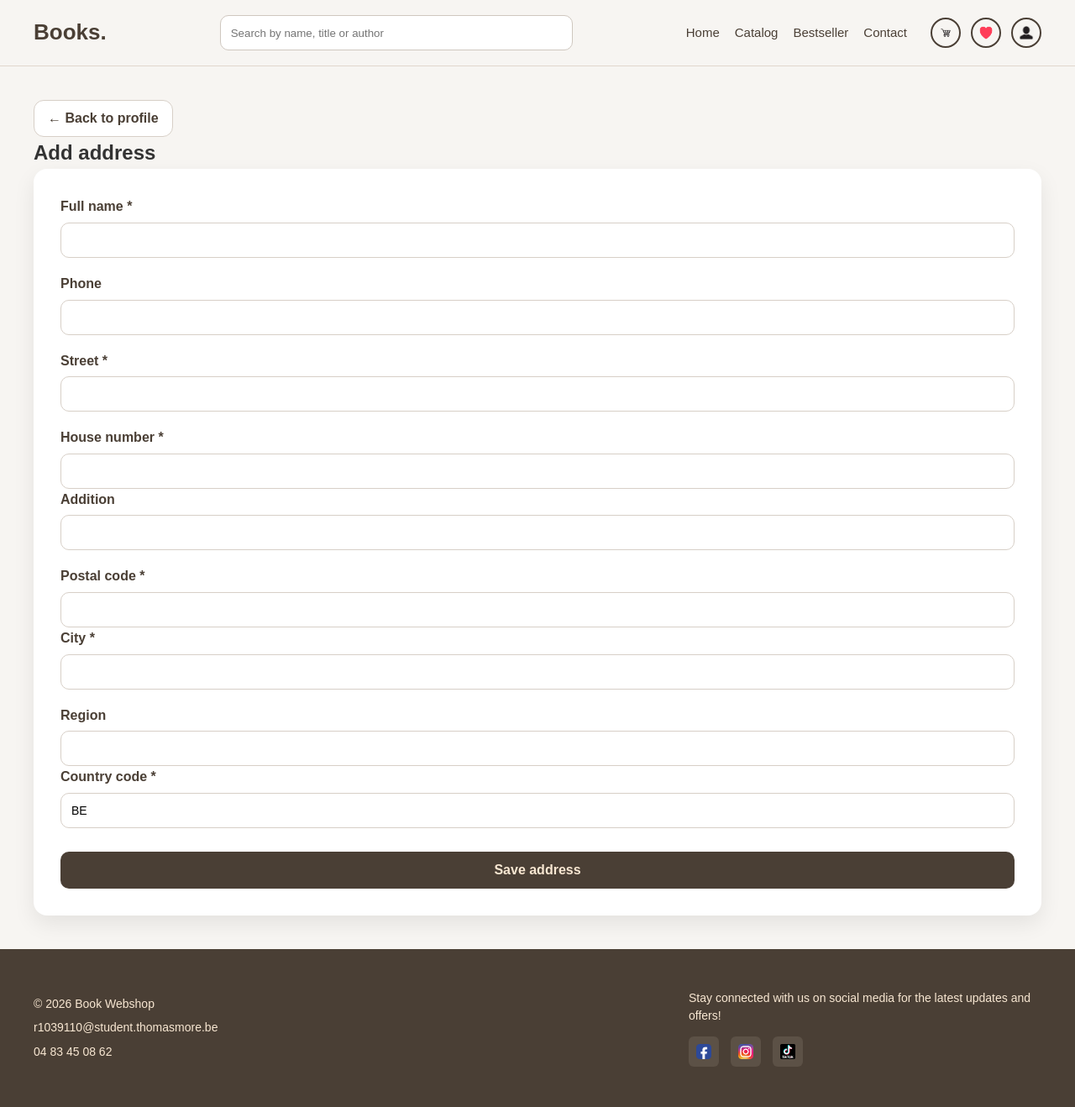
After one commit to annabelxoxo/book_webshop_2XD, a PHP site: page /address_form.php in a window 1280 px wide. The commit adds this page. Shown: the whole page at 84% size. Run offline with PHP 8.4, Linux system fonts and the light colour scheme; the visitor is signed in with stand-in values (Sample User, id 1).

Commit message:
Update product links to include base URL and add profile and address management pages

```diff
--- /dev/null
+++ b/book_webshop_2XD/address_form.php
@@ -0,0 +1,248 @@
+<?php
+require __DIR__ . "/includes/config.php";
+
+if (session_status() === PHP_SESSION_NONE) {
+  session_start();
+}
+
+if (!isset($_SESSION["user_id"])) {
+  header("Location: /book_webshop_2XD/login.php");
+  exit;
+}
+
+$userId = (int)$_SESSION["user_id"];
+$addressId = (int)($_GET["id"] ?? 0);
+
+$error = "";
+$success = "";
+
+$data = [
+  "type" => "shipping",
+  "full_name" => "",
+  "phone" => "",
+  "street" => "",
+  "house_number" => "",
+  "house_number_addition" => "",
+  "postal_code" => "",
+  "city" => "",
+  "region" => "",
+  "country_code" => "BE", //nog uitzoeken hoe die country codes werken//
+];
+
+if ($addressId > 0) {
+  $stmt = $pdo->prepare("SELECT * FROM address WHERE id = ? AND user_id = ?");
+  $stmt->execute([$addressId, $userId]);
+  $row = $stmt->fetch();
+
+  if (!$row) {
+    http_response_code(404);
+    die("Address not found.");
+  }
+
+if ($_SERVER["REQUEST_METHOD"] === "POST") {
+
+
+  foreach ($data as $k => $v) {
+    if ($k === "type") continue;
+    $data[$k] = trim((string)($_POST[$k] ?? $v));
+  }
+
+
+  if (
+    $data["full_name"] === "" ||
+    $data["street"] === "" ||
+    $data["house_number"] === "" ||
+    $data["postal_code"] === "" ||
+    $data["city"] === "" ||
+    $data["country_code"] === ""
+  ) {
+    $error = "Please fill in all required fields.";
+  } else {
+
+  if ($addressId > 0) {
+
+      $upd = $pdo->prepare("
+        UPDATE address
+        SET
+          full_name=?,
+          phone=?,
+          street=?,
+          house_number=?,
+          house_number_addition=?,
+          postal_code=?,
+          city=?,
+          region=?,
+          country_code=?,
+          updated_at=NOW()
+        WHERE id=? AND user_id=?
+      ");
+
+      $upd->execute([
+        $data["full_name"],
+        $data["phone"],
+        $data["street"],
+        $data["house_number"],
+        $data["house_number_addition"],
+        $data["postal_code"],
+        $data["city"],
+        $data["region"],
+        strtoupper($data["country_code"]),
+        $addressId,
+        $userId
+      ]);
+
+      header("Location: /book_webshop_2XD/profile.php");
+      exit;
+
+    } else {
+
+    $check = $pdo->prepare("SELECT id FROM address WHERE user_id = ? AND type = ? LIMIT 1");
+      $check->execute([$userId, $data["type"]]);
+      $existingId = (int)($check->fetchColumn() ?? 0);
+
+      if ($existingId > 0) {
+
+        $upd = $pdo->prepare("
+          UPDATE address
+          SET
+            full_name=?,
+            phone=?,
+            street=?,
+            house_number=?,
+            house_number_addition=?,
+            postal_code=?,
+            city=?,
+            region=?,
+            country_code=?,
+            updated_at=NOW()
+          WHERE id=? AND user_id=?
+        ");
+
+        $upd->execute([
+          $data["full_name"],
+          $data["phone"],
+          $data["street"],
+          $data["house_number"],
+          $data["house_number_addition"],
+          $data["postal_code"],
+          $data["city"],
+          $data["region"],
+          strtoupper($data["country_code"]),
+          $existingId,
+          $userId
+        ]);
+
+      } else {
+
+        $ins = $pdo->prepare("
+          INSERT INTO address
+            (user_id, type, full_name, phone, street, house_number, house_number_addition, postal_code, city, region, country_code, created_at, updated_at)
+          VALUES
+            (?, ?, ?, ?, ?, ?, ?, ?, ?, ?, ?, NOW(), NOW())
+        ");
+
+        $ins->execute([
+          $userId,
+          $data["type"],
+          $data["full_name"],
+          $data["phone"],
+          $data["street"],
+          $data["house_number"],
+          $data["house_number_addition"],
+          $data["postal_code"],
+          $data["city"],
+          $data["region"],
+          strtoupper($data["country_code"])
+        ]);
+      }
+
+      header("Location: /book_webshop_2XD/profile.php");
+      exit;
+    }
+  }
+}
+}
+?>
+<!DOCTYPE html>
+<html lang="en">
+<head>
+  <meta charset="UTF-8" />
+  <meta name="viewport" content="width=device-width, initial-scale=1.0" />
+  <title><?= $addressId > 0 ? "Edit address" : "Add address" ?> - Book Webshop</title>
+  <base href="/book_webshop_2XD/">
+  <link rel="stylesheet" href="book_webshop_2XD/css/styles.css" />
+</head>
+<body>
+
+<?php include __DIR__ . "/includes/header.php"; ?>
+
+<main>
+  <div class="container">
+
+    <a class="btn-secondary" href="book_webshop_2XD/profile.php">← Back to profile</a>
+
+    <h2 "><?= $addressId > 0 ? "Edit address" : "Add address" ?></h2>
+
+    <?php if ($error): ?>
+      <p class="error"><?= htmlspecialchars($error) ?></p>
+    <?php endif; ?>
+
+    <form method="post" class="contact-form">
+
+      <div class="form-group">
+        <label>Full name *</label>
+        <input type="text" name="full_name" value="<?= htmlspecialchars($data["full_name"]) ?>" required>
+      </div>
+
+      <div class="form-group">
+        <label>Phone</label>
+        <input type="text" name="phone" value="<?= htmlspecialchars($data["phone"]) ?>">
+      </div>
+
+      <div class="form-group">
+        <label>Street *</label>
+        <input type="text" name="street" value="<?= htmlspecialchars($data["street"]) ?>" required>
+      </div>
+
+      <div class="form-group" >
+        <div>
+          <label>House number *</label>
+          <input type="text" name="house_number" value="<?= htmlspecialchars($data["house_number"]) ?>" required>
+        </div>
+        <div>
+          <label>Addition</label>
+          <input type="text" name="house_number_addition" value="<?= htmlspecialchars($data["house_number_addition"]) ?>">
+        </div>
+      </div>
+
+      <div class="form-group">
+        <div>
+          <label>Postal code *</label>
+          <input type="text" name="postal_code" value="<?= htmlspecialchars($data["postal_code"]) ?>" required>
+        </div>
+        <div>
+          <label>City *</label>
+          <input type="text" name="city" value="<?= htmlspecialchars($data["city"]) ?>" required>
+        </div>
+      </div>
+
+      <div class="form-group">
+        <div>
+          <label>Region</label>
+          <input type="text" name="region" value="<?= htmlspecialchars($data["region"]) ?>">
+        </div>
+        <div>
+          <label>Country code *</label>
+          <input type="text" name="country_code" maxlength="2" value="<?= htmlspecialchars($data["country_code"]) ?>" required>
+        </div>
+      </div>
+
+      <button type="submit" class="btn-primary">Save address</button>
+    </form>
+
+  </div>
+</main>
+
+<?php include __DIR__ . "/includes/footer.php"; ?>
+</body>
+</html>
--- a/book_webshop_2XD/classes/cart.php
+++ b/book_webshop_2XD/classes/cart.php
@@ -156,7 +156,7 @@ foreach ($books as $b) {
               $lineUnits = $unitsEach * $qty;
             ?>
             <article class="cart-card">
-              <a class="cart-card-link" href="product.php?id=<?= $id ?>">
+              <a class="cart-card-link" href="book_webshop_2XD/product.php?id=<?= $id ?>">
                 <div class="cart-img">
                   <img src="<?= htmlspecialchars($b['cover_image']) ?>" alt="<?= htmlspecialchars($b['title']) ?>">
                 </div>
--- a/book_webshop_2XD/css/styles.css
+++ b/book_webshop_2XD/css/styles.css
@@ -1244,70 +1244,159 @@ button{
 .wishlist-actions .btn-secondary:hover{
   background: rgba(74,63,53,0.06);
 }
-/* =========================================
-   Footer
-========================================= */
-.main-footer{
-  background-color: var(--brown);
-  color: var(--cream);
-  margin-top: auto;
-}
-
-.footer-container{
+
+
+/* =========================
+   Profile page
+========================= */
+.profile-layout{
+  display: grid;
+  grid-template-columns: 260px 1fr;
+  gap: 40px;
+  max-width: 1100px ;
+  margin: 60px auto 100px;
+}
+
+.profile-sidebar{
+  background: #fff;
+  border: 1px solid #eee3da;
+  border-radius: 14px;
+  padding: 20px;
+}
+
+.profile-menu{
+  display: flex;
+  flex-direction: column;
+  gap: 6px;
+}
+
+.profile-menu a{
+  padding: 10px 12px;
+  border-radius: 8px;
+  text-decoration: none;
+  color: #4a3f35;
+  font-size: 14px;
+}
+
+.profile-menu a:hover{
+  background: rgba(74,63,53,0.08);
+}
+
+.profile-menu a.active{
+  background: rgba(74,63,53,0.15);
+  font-weight: 700;
+}
+
+.profile-logout{
+  margin-top: 20px;
+  background: none;
+  border: none;
+  color: #777;
+  text-align: left;
+  cursor: pointer;
+}
+
+.profile-logout:hover{
+  text-decoration: underline;
+}
+
+.profile-content h1{
+  font-size: 30px;
+  color: #4a3f35;
+  margin-bottom: 20px;
+}
+
+.profile-box{
+  background: #fff;
+  border: 1px solid #eee3da;
+  border-radius: 16px;
+  padding: 24px;
+  margin-bottom: 28px;
+  position: relative;
+}
+
+.profile-box h2{
+  font-size: 20px;
+  margin-bottom: 16px;
+  color: #4a3f35;
+}
+
+.profile-row{
   display: flex;
   justify-content: space-between;
-  align-items: flex-start;
-  gap: 40px;
-  padding: 48px 0;
-}
-
-.footer-left p{
-  margin: 6px 0;
-  font-size: 14px;
-}
-
-.footer-left a{
-  color: var(--cream);
+  padding: 10px 0;
+  border-bottom: 1px solid #eee3da;
+  font-size: 14px;
+}
+
+.profile-row:last-child{
+  border-bottom: none;
+}
+
+.profile-edit{
+  position: absolute;
+  top: 24px;
+  right: 24px;
+  font-size: 14px;
+  color: #4a3f35;
   text-decoration: none;
-}
-
-.footer-left a:hover{
+  font-weight: 600;
+}
+
+.profile-edit:hover{
   text-decoration: underline;
 }
 
-.footer-right{
-  max-width: 420px;
-}
-
-.footer-about{
-  font-size: 14px;
-  line-height: 1.5;
-  margin-bottom: 14px;
-}
-
-.socials{
-  display: flex;
-  gap: 14px;
-}
-
-.socials a{
-  width: 36px;
-  height: 36px;
-  border-radius: 6px;
-  background: rgba(248,231,210,0.1);
-  display: flex;
-  align-items: center;
+
+.profile-address{
+  border: 1px solid #eee3da;
+  border-radius: 12px;
+  padding: 16px;
+}
+
+.profile-address-actions{
+  margin-top: 10px;
+  display: flex;
+  gap: 16px;
+}
+
+.profile-address-actions a{
+  font-size: 14px;
+  color: #4a3f35;
+  text-decoration: none;
+}
+
+.profile-address-actions a:hover{
+  text-decoration: underline;
+}
+
+.profile-logout-btn{
+  width: 100%;
+  margin-top: 16px;
+  height: 40px;
+  font-size: 14px;
   justify-content: center;
-  transition: background-color 0.3s ease;
-}
-
-.socials a:hover{
-  background: rgba(248,231,210,0.25);
-}
-
-.socials img{
-  width: 18px;
-  height: 18px;
+}
+
+/* =========================
+   Address form page
+========================= */
+.address-page{
+  max-width: 820px;
+}
+
+.address-title{
+  margin-top: 14px;
+}
+
+.address-form{
+  margin-top: 16px;
+}
+
+.address-grid-2{
+  display:grid;
+  grid-template-columns: 1fr 1fr;
+  gap: 12px;
 }
 
 /* =========================
@@ -1525,6 +1614,72 @@ button{
 }
 
 /* =========================================
+   Footer
+========================================= */
+.main-footer{
+  background-color: var(--brown);
+  color: var(--cream);
+  margin-top: auto;
+}
+
+.footer-container{
+  display: flex;
+  justify-content: space-between;
+  align-items: flex-start;
+  gap: 40px;
+  padding: 48px 0;
+}
+
+.footer-left p{
+  margin: 6px 0;
+  font-size: 14px;
+}
+
+.footer-left a{
+  color: var(--cream);
+  text-decoration: none;
+}
+
+.footer-left a:hover{
+  text-decoration: underline;
+}
+
+.footer-right{
+  max-width: 420px;
+}
+
+.footer-about{
+  font-size: 14px;
+  line-height: 1.5;
+  margin-bottom: 14px;
+}
+
+.socials{
+  display: flex;
+  gap: 14px;
+}
+
+.socials a{
+  width: 36px;
+  height: 36px;
+  border-radius: 6px;
+  background: rgba(248,231,210,0.1);
+  display: flex;
+  align-items: center;
+  justify-content: center;
+  transition: background-color 0.3s ease;
+}
+
+.socials a:hover{
+  background: rgba(248,231,210,0.25);
+}
+
+.socials img{
+  width: 18px;
+  height: 18px;
+}
+
+/* =========================================
    Responsive
 ========================================= */
 @media (max-width: 900px){
--- a/book_webshop_2XD/index.php
+++ b/book_webshop_2XD/index.php
@@ -44,7 +44,7 @@ $books = $stmt->fetchAll();
           $units = (int) round(((float)$book['price']) * 10);
 
           echo "
-          <a class='book-item' href='product.php?id=".(int)$book['id']."'>
+          <a class='book-item' href='book_webshop_2XD/product.php?id=".(int)$book['id']."'>
             <img src='".htmlspecialchars($book['cover_image'])."' alt='".htmlspecialchars($book['title'])."'>
             <h3>".htmlspecialchars(ucwords($book['title']))."</h3>
             <p>by ".htmlspecialchars($book['author'])."</p>
--- a/book_webshop_2XD/wishlist.php
+++ b/book_webshop_2XD/wishlist.php
@@ -130,7 +130,7 @@ if (!empty($wishlistIds)) {
         <?php foreach ($books as $b): ?>
           <?php $units = (int)round(((float)$b['price']) * 10); ?>
           <article class="wishlist-card">
-            <a class="wishlist-link" href="product.php?id=<?= (int)$b['id'] ?>">
+            <a class="wishlist-link" href="book_webshop_2XD/product.php?id=<?= (int)$b['id'] ?>">
               <div class="wishlist-img">
                 <img src="<?= htmlspecialchars($b['cover_image']) ?>" alt="<?= htmlspecialchars($b['title']) ?>">
               </div>
```
Also changed, not shown: book_webshop_2XD/profile.php (added, +182 -0 lines).
